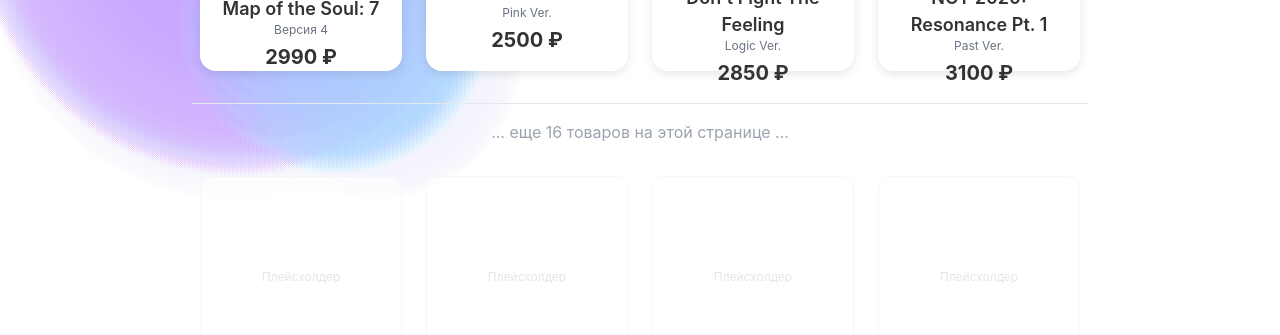
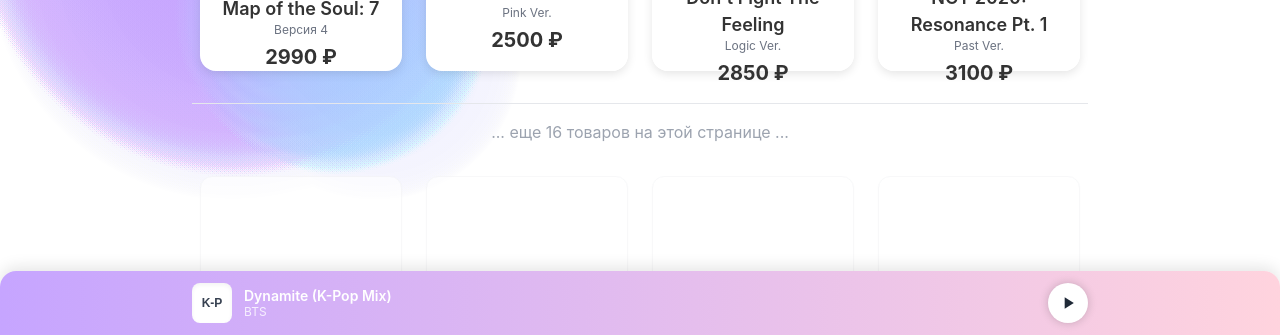
Before and after one commit to viphin50-create/stires, a plain HTML site: page index.html in a window 1280 px wide. Shown: the part 465-800 px from the top of the page. Drawn offline with nearby package versions, Linux system fonts and the light colour scheme.

Commit message:
index.html

```diff
--- a/index.html
+++ b/index.html
@@ -33,7 +33,8 @@
             overflow-x: hidden;
             background-color: var(--stars-bg-light);
             color: var(--stars-text-dark);
-            /* Важно: минимальная высота, чтобы скроллинг вообще появился */
+            /* Увеличиваем нижний padding, чтобы контент не перекрывался плеером */
+            padding-bottom: 5rem;
             min-height: 150vh;
         }
 
@@ -51,11 +52,36 @@
             z-index: -10;
             pointer-events: none;
             overflow: hidden;
-            /* Оставляем GPU ускорение */
             transform: translateZ(0);
-            /* will-change помогает стабилизировать FIXED элементы */
             will-change: transform, opacity;
         }
+
+        /* Плеер */
+        .audio-player {
+            position: fixed;
+            bottom: 0;
+            left: 0;
+            right: 0;
+            z-index: 50; /* Высокий z-index, чтобы быть поверх всего */
+            padding: 0.75rem 1rem;
+            box-shadow: 0 -4px 15px rgba(0, 0, 0, 0.1);
+            border-top-left-radius: 1rem;
+            border-top-right-radius: 1rem;
+            /* Градиент для плеера */
+            background: linear-gradient(90deg, rgba(var(--stars-primary-gradient-start-rgb), 0.95), rgba(var(--stars-accent-gradient-start-rgb), 0.95));
+            backdrop-filter: blur(8px);
+            -webkit-backdrop-filter: blur(8px);
+        }
+
+        .play-button {
+            transition: all 0.2s ease;
+            box-shadow: 0 0 10px rgba(0, 0, 0, 0.2);
+        }
+        .play-button:hover {
+            transform: scale(1.05);
+            box-shadow: 0 0 15px rgba(0, 0, 0, 0.3);
+        }
+
         /* --------------------------- */
 
         /* ========================================================== */
@@ -165,11 +191,9 @@
 <body class="min-h-screen">
 
     <!-- WOW Effect 1: Жидкий Градиент на Canvas (Фон) -->
-    <!-- На телефонах JS отключит анимацию на этом Canvas -->
     <canvas id="bgCanvas" class="ethereal-bg"></canvas>
 
     <!-- Основной контент -->
-    <!-- z-10 тут крайне важен, чтобы контент был над FIXED фоном -->
     <div class="relative z-10 p-2 sm:p-4 md:p-8">
 
         <!-- Заголовок / Логотип -->
@@ -361,6 +385,38 @@
         </section>
 
     </div>
+
+    <!-- ===== НОВЫЙ АУДИО ПЛЕЕР ===== -->
+    <div id="audio-player" class="audio-player">
+        <div class="max-w-4xl mx-auto flex items-center justify-between">
+            <!-- Информация о треке -->
+            <div class="flex items-center space-x-3 text-white">
+                <div class="w-10 h-10 bg-white rounded-lg flex items-center justify-center text-sm font-bold text-gray-700 font-stars-display shadow-inner">
+                    <span class="text-xs">K-P</span>
+                </div>
+                <div>
+                    <p id="track-title" class="text-sm font-semibold leading-tight">Dynamite (K-Pop Mix)</p>
+                    <p id="track-artist" class="text-xs opacity-80 leading-tight">BTS</p>
+                </div>
+            </div>
+
+            <!-- Элементы управления -->
+            <div class="flex items-center space-x-4">
+                <button id="play-pause-btn" class="w-10 h-10 rounded-full bg-white text-gray-800 flex items-center justify-center play-button focus:outline-none">
+                    <!-- Иконка Play по умолчанию (Треугольник) -->
+                    <svg id="play-icon" class="w-5 h-5 transition-transform duration-200" viewBox="0 0 24 24" fill="currentColor">
+                        <path d="M8 5v14l11-7z"/>
+                    </svg>
+                    <!-- Иконка Pause (Две линии) -->
+                    <svg id="pause-icon" class="w-5 h-5 transition-transform duration-200 hidden" viewBox="0 0 24 24" fill="currentColor">
+                        <path d="M6 19h4V5H6v14zm8-14v14h4V5h-4z"/>
+                    </svg>
+                </button>
+            </div>
+        </div>
+    </div>
+    <!-- ============================= -->
+
 
     <script>
         // ==========================================================
@@ -640,6 +696,41 @@
             });
         });
 
+        // ==========================================================
+        // НОВЫЙ ЭФФЕКТ: АУДИО ПЛЕЕР
+        // ==========================================================
+        let isPlaying = false;
+        const playPauseBtn = document.getElementById('play-pause-btn');
+        const playIcon = document.getElementById('play-icon');
+        const pauseIcon = document.getElementById('pause-icon');
+
+        // ВАЖНО: В реальном приложении здесь должен быть инициализирован
+        // объект Audio или Tone.js. Здесь мы просто имитируем
+        // иконку и состояние.
+        // const audio = new Audio('ПУТЬ_К_ВАШЕМУ_K-POP_ТРЕКУ.mp3');
+
+        function togglePlayback() {
+            isPlaying = !isPlaying;
+
+            if (isPlaying) {
+                playIcon.classList.add('hidden');
+                pauseIcon.classList.remove('hidden');
+                // В реальном проекте: audio.play();
+                console.log('Audio: Playing track...');
+            } else {
+                playIcon.classList.remove('hidden');
+                pauseIcon.classList.add('hidden');
+                // В реальном проекте: audio.pause();
+                console.log('Audio: Paused.');
+            }
+        }
+
+        if (playPauseBtn) {
+            playPauseBtn.addEventListener('click', togglePlayback);
+        } else {
+            console.error("Audio player button not found.");
+        }
+
 
         window.onload = function () {
             resizeCanvas(); // Установит isMobileDevice
```
